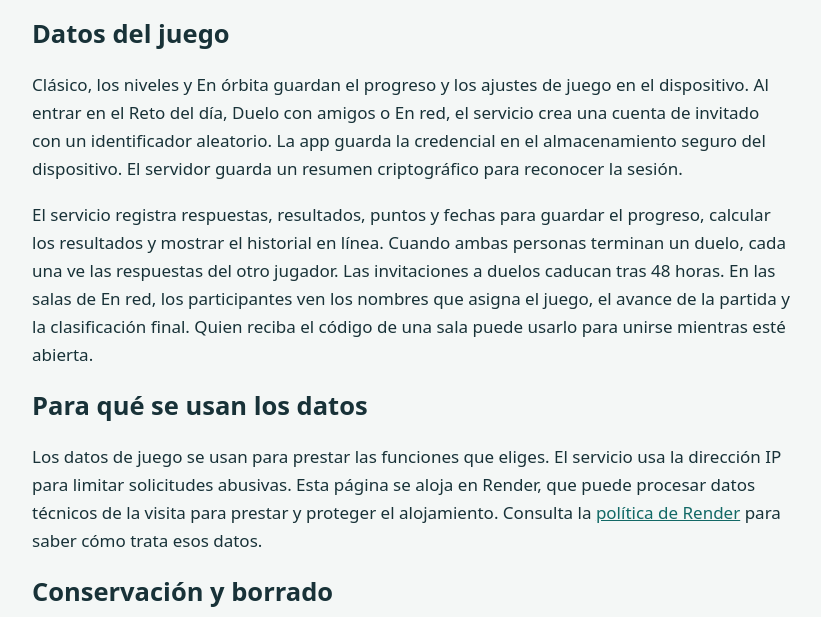
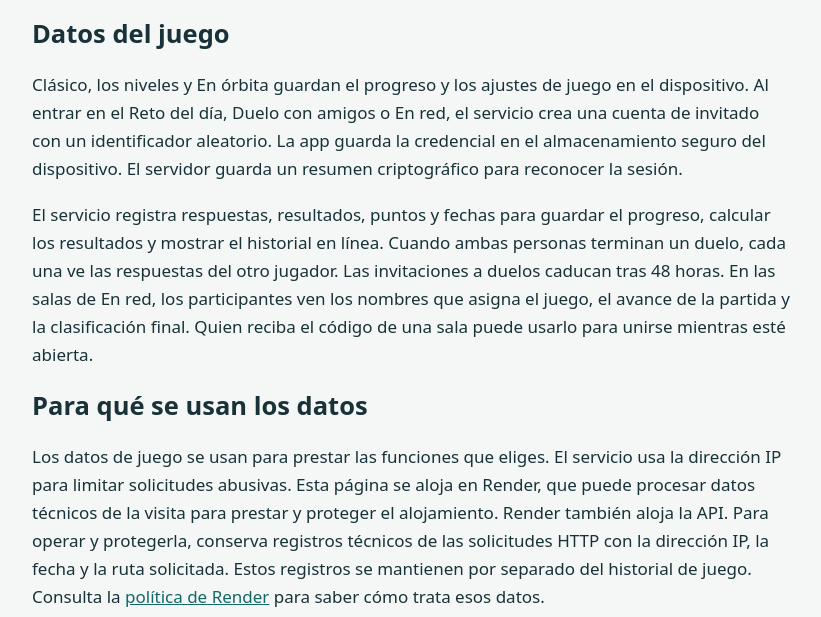
Before and after one commit to yerbin69-hash/politicas-apps-publicas, a plain HTML site: page public/orbita-trivia/privacy.html in a window 1280 px wide. Shown: the part 183-800 px from the top of the page, without its empty margins (228-1049 px from the left). Drawn offline with Linux system fonts and the light colour scheme.

Commit message:
Aclarar los registros técnicos de Órbita Trivia

```diff
--- a/public/orbita-trivia/privacy.html
+++ b/public/orbita-trivia/privacy.html
@@ -22,7 +22,7 @@
     <p>El servicio registra respuestas, resultados, puntos y fechas para guardar el progreso, calcular los resultados y mostrar el historial en línea. Cuando ambas personas terminan un duelo, cada una ve las respuestas del otro jugador. Las invitaciones a duelos caducan tras 48 horas. En las salas de En red, los participantes ven los nombres que asigna el juego, el avance de la partida y la clasificación final. Quien reciba el código de una sala puede usarlo para unirse mientras esté abierta.</p>
 
     <h2>Para qué se usan los datos</h2>
-    <p>Los datos de juego se usan para prestar las funciones que eliges. El servicio usa la dirección IP para limitar solicitudes abusivas. Esta página se aloja en Render, que puede procesar datos técnicos de la visita para prestar y proteger el alojamiento. Consulta la <a href="https://render.com/privacy">política de Render</a> para saber cómo trata esos datos.</p>
+    <p>Los datos de juego se usan para prestar las funciones que eliges. El servicio usa la dirección IP para limitar solicitudes abusivas. Esta página se aloja en Render, que puede procesar datos técnicos de la visita para prestar y proteger el alojamiento. Render también aloja la API. Para operar y protegerla, conserva registros técnicos de las solicitudes HTTP con la dirección IP, la fecha y la ruta solicitada. Estos registros se mantienen por separado del historial de juego. Consulta la <a href="https://render.com/privacy">política de Render</a> para saber cómo trata esos datos.</p>
 
     <h2>Conservación y borrado</h2>
     <p>La sesión de invitado tiene una vigencia de un año. El servicio conserva los datos de juego necesarios para mantener el historial de esa cuenta. En <strong>Perfil → Eliminar cuenta invitada</strong> puedes borrar la cuenta y sus datos en línea. El servicio elimina los duelos asociados y la participación en salas. Si la persona era anfitriona, elimina también la sala. Para borrar los datos de juego guardados en el dispositivo, usa <strong>Perfil → Borrar progreso local</strong>.</p>
```
